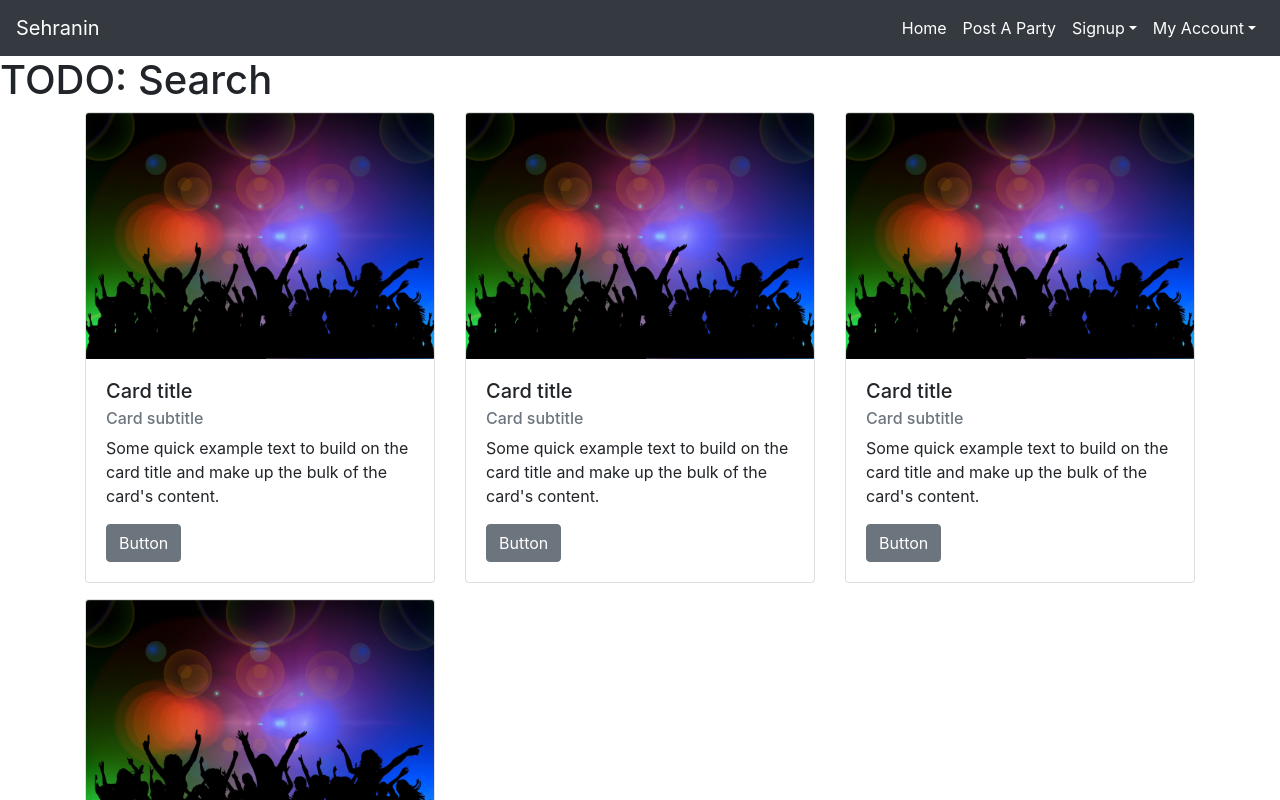
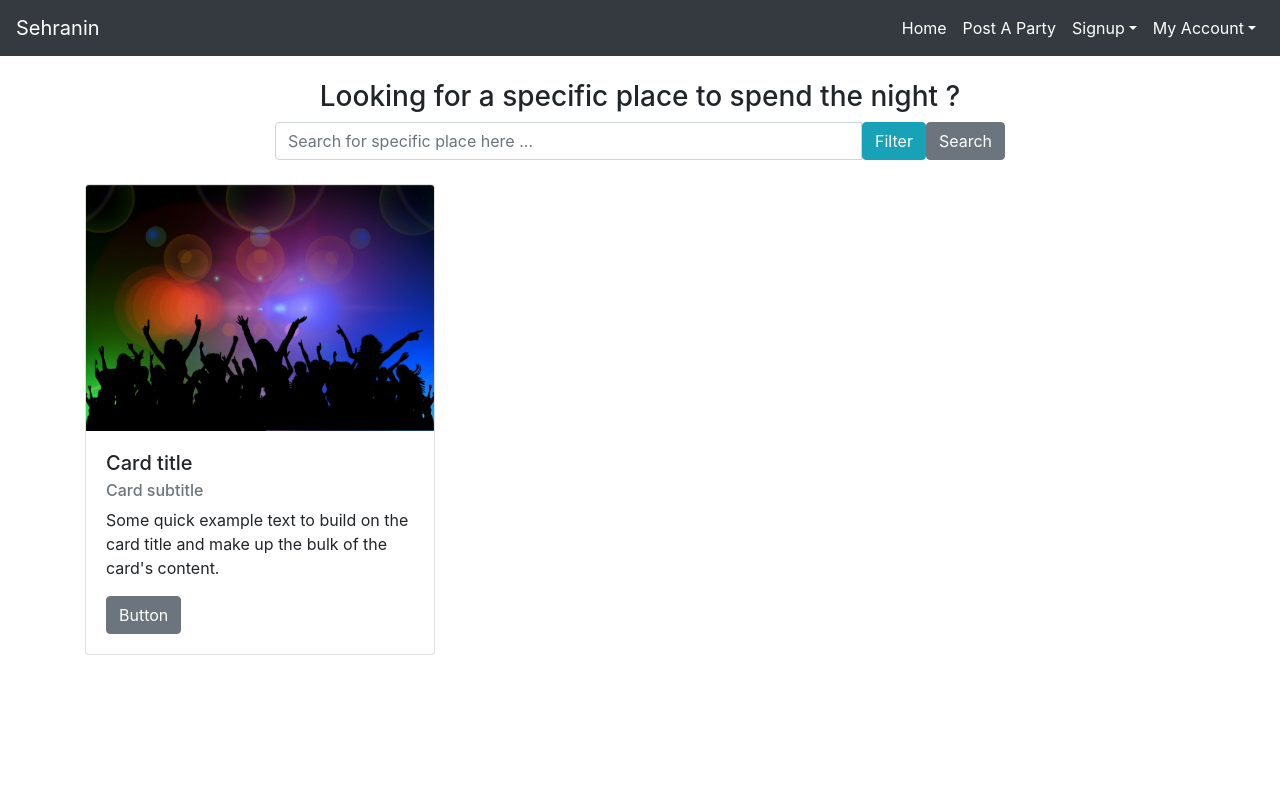
Before and after one commit to GeoffryAbiFarah/Sehranin, a React (Create React App) app in the folder web-front-end/: page / in a window 1280 px wide. Shown: the top 800 px of the page. Built offline with nearby package versions, Linux system fonts and the light colour scheme.

Commit message:
search & filtering

```diff
--- a/web-front-end/src/components/Home.js
+++ b/web-front-end/src/components/Home.js
@@ -1,12 +1,14 @@
 import {Component} from 'react';
 import "../styles/Home.css";
 import PartyCard from "./PartyCard";
+import Search from "./Search";
 
 class Home extends Component{
 
     render(){
         return(
             <div>
+                <Search/>
                 <PartyCard/>
             </div>
         );
--- a/web-front-end/src/components/PartyCard.js
+++ b/web-front-end/src/components/PartyCard.js
@@ -5,47 +5,9 @@ class PartyCard extends Component{
     render(){
         return(
             <div>
-                <div>
-                    <h1>
-                        TODO: Search
-                    </h1>
-                </div>
                 <div className="container">
                     <div className="row">
                         <div className="col-12 col-md-6 col-lg-4 mb-3">
-                            <Card>
-                                <CardImg top width="100%" src="/assets/images/background-img-party.jpg" alt="Card image cap" />
-                                <CardBody>
-                                    <CardTitle tag="h5">Card title</CardTitle>
-                                    <CardSubtitle tag="h6" className="mb-2 text-muted">Card subtitle</CardSubtitle>
-                                    <CardText>Some quick example text to build on the card title and make up the bulk of the card's content.</CardText>
-                                    <Button>Button</Button>
-                                </CardBody>
-                            </Card>
-                        </div>
-                        <div className="col-12 col-md-6 col-lg-4">
-                            <Card>
-                                <CardImg top width="100%" src="/assets/images/background-img-party.jpg" alt="Card image cap" />
-                                <CardBody>
-                                    <CardTitle tag="h5">Card title</CardTitle>
-                                    <CardSubtitle tag="h6" className="mb-2 text-muted">Card subtitle</CardSubtitle>
-                                    <CardText>Some quick example text to build on the card title and make up the bulk of the card's content.</CardText>
-                                    <Button>Button</Button>
-                                </CardBody>
-                            </Card>
-                        </div>
-                        <div className="col-12 col-md-6 col-lg-4">
-                            <Card>
-                                <CardImg top width="100%" src="/assets/images/background-img-party.jpg" alt="Card image cap" />
-                                <CardBody>
-                                    <CardTitle tag="h5">Card title</CardTitle>
-                                    <CardSubtitle tag="h6" className="mb-2 text-muted">Card subtitle</CardSubtitle>
-                                    <CardText>Some quick example text to build on the card title and make up the bulk of the card's content.</CardText>
-                                    <Button>Button</Button>
-                                </CardBody>
-                            </Card>
-                        </div>
-                        <div className="col-12 col-md-6 col-lg-4">
                             <Card>
                                 <CardImg top width="100%" src="/assets/images/background-img-party.jpg" alt="Card image cap" />
                                 <CardBody>
--- /dev/null
+++ b/web-front-end/src/components/Search.js
@@ -0,0 +1,68 @@
+import {Component} from 'react';
+import {Button, Input, InputGroup, UncontrolledCollapse} from "reactstrap";
+
+class Search extends Component{
+
+    render(){
+        return(
+            <div className="container">
+                <div className="row mt-4 text-center">
+                    <div className="col">
+                        <h3>Looking for a specific place to spend the night ?</h3>
+                    </div>
+                </div>
+                <div className="row">
+                    <div className="col-12 col-md-8 mx-auto">
+                        <InputGroup>
+                            <Input
+                                type="text"
+                                name="search-place"
+                                id="search-place-id"
+                                placeholder="Search for specific place here ..."
+                            />
+                            <Button color="info" id="toggler">
+                                Filter
+                            </Button>
+                            <Button color="secondary">Search</Button>
+                        </InputGroup>
+                    </div>
+                </div>
+                <div>
+
+                    <UncontrolledCollapse toggler="#toggler">
+                        <div className="row mt-3">
+                            <div className="col-12 col-md-8 mx-auto">
+                                <InputGroup>
+                                    <Input type="select" name="drinks" id="drinks-id">
+                                        <option> Any City</option>
+                                        <option>Beirut</option>
+                                        <option>Jounieh</option>
+                                        <option>Jbeil</option>
+                                        <option>Hamra</option>
+                                        <option>Tripoli</option>
+                                    </Input>
+                                    <Input
+                                        type="date"
+                                        name="date"
+                                        id="date-id"
+                                    />
+                                </InputGroup>
+                            </div>
+                        </div>
+
+                    </UncontrolledCollapse>
+                </div>
+
+
+                <div className="row">
+                    <div className="col-12 col-md-8 mx-auto">
+
+                    </div>
+
+                </div>
+                <br/>
+            </div>
+        );
+    }
+}
+export default Search;
```
